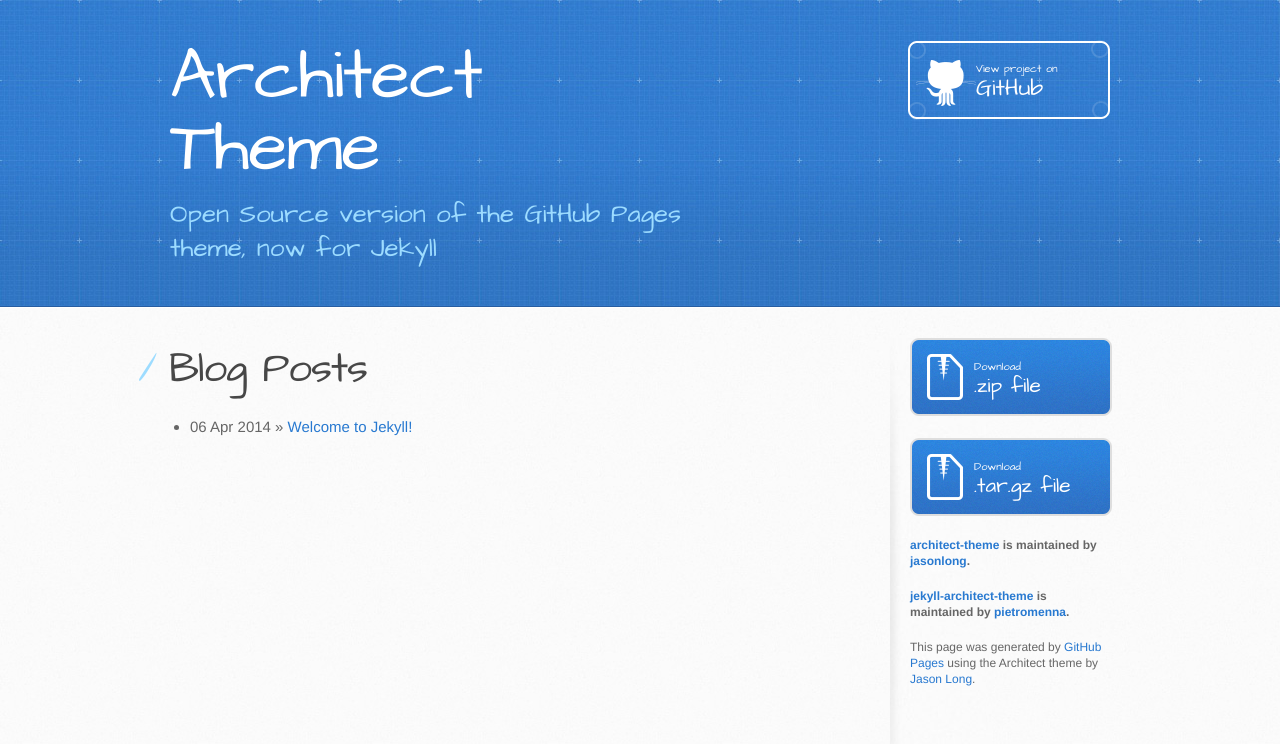
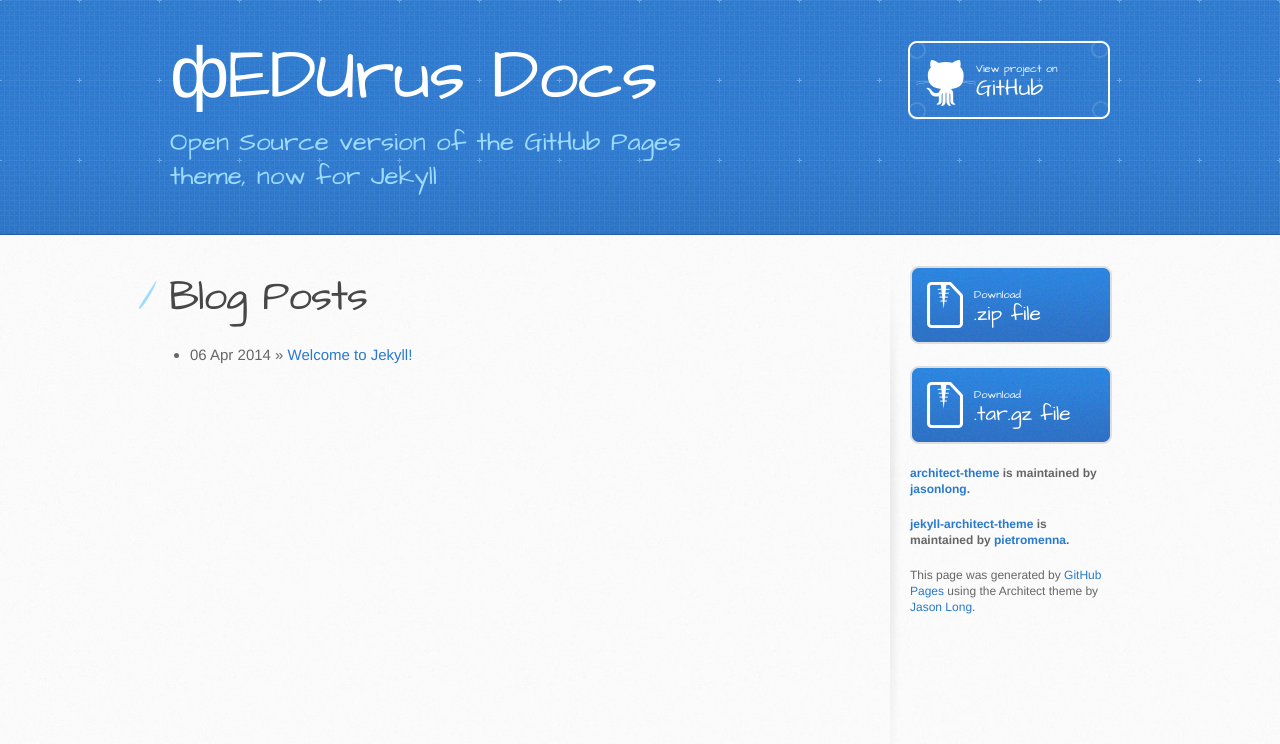
Before and after one commit to fedurusaccessfed/fedurusaccessfed, a Jekyll site: the page built from index.html, in a window 1280 px wide. Shown: the top 744 px of the page. Built offline with Jekyll 4.4.1, drawn with Linux system fonts in a browser that asks for light colours; Markdown is read by kramdown in place of the engine named in the settings.

Commit message:
Change title

```diff
--- a/_config.yml
+++ b/_config.yml
@@ -1,2 +1,2 @@
-name: Architect Theme
+name: фEDUrus Docs
 markdown: redcarpet
```
